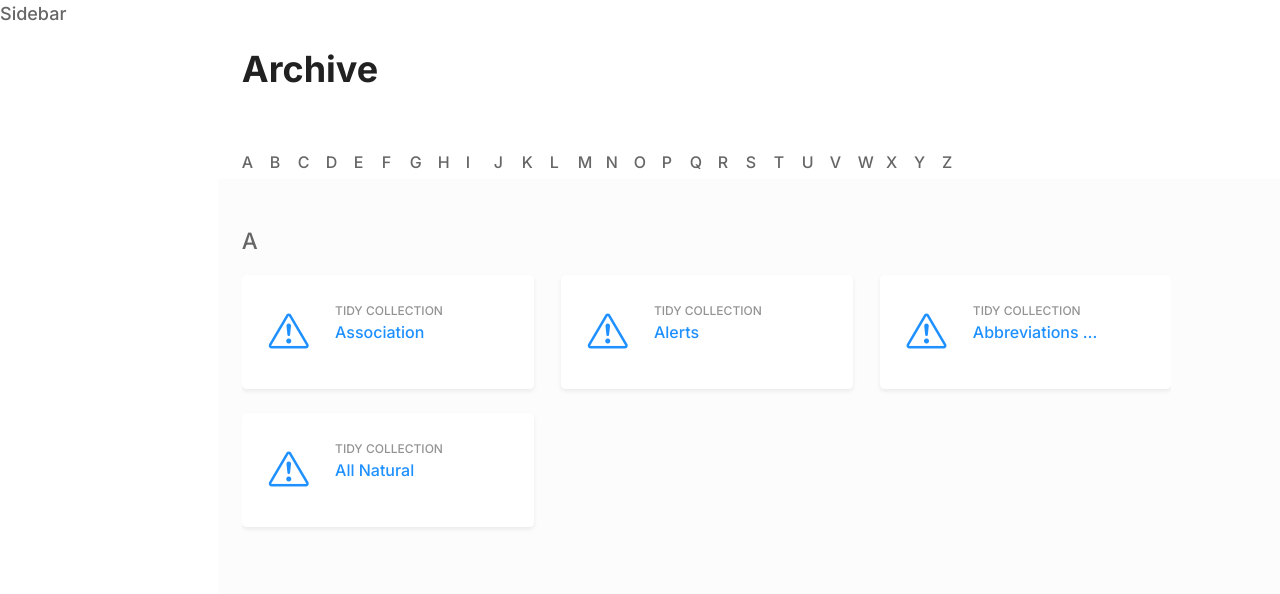
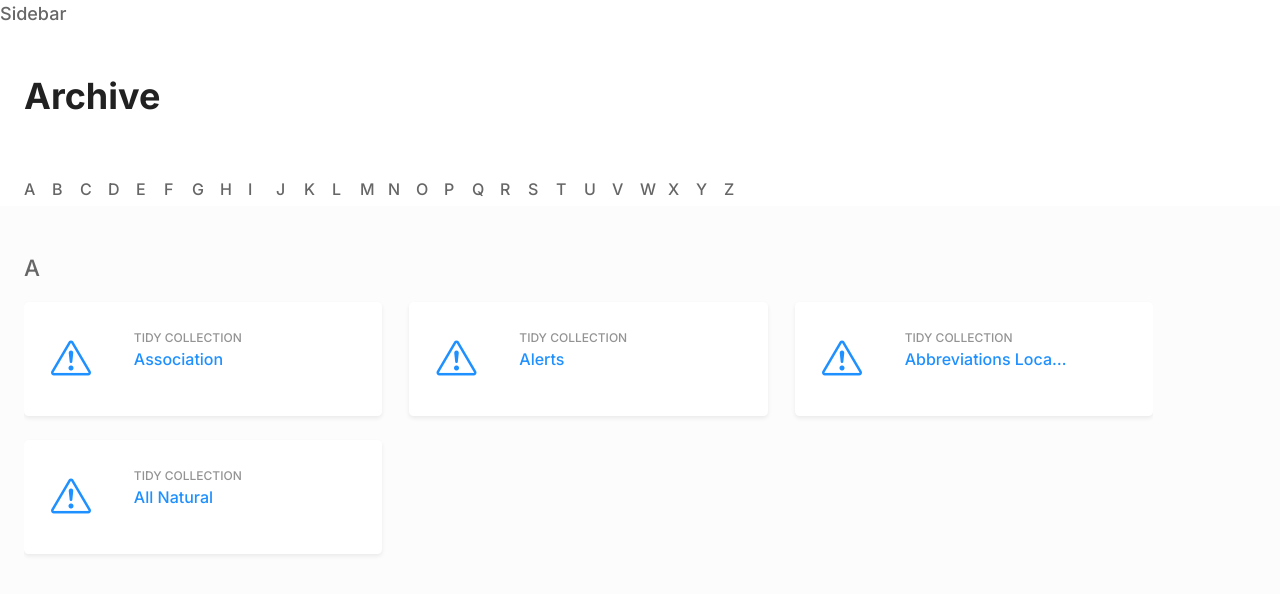
Before and after one commit to codedpills/tidy-archive, a React (Create React App) app: page / in a window 1280 px wide. Shown: the top 594 px of the page. Built offline with nearby package versions, Linux system fonts and the light colour scheme.

Commit message:
update page-container layout

```diff
--- a/src/components/layout/PageContainer.tsx
+++ b/src/components/layout/PageContainer.tsx
@@ -7,10 +7,10 @@ type PageContainerProps = {
 
 const PageContainer = ({ left, right }: PageContainerProps) => {
   return (
-    <section className="page-container overflow-hidden">
-      <div className="row">
-        <div className="col-2">{left}</div>
-        <div className="col">{right}</div>
+    <section className="page-container">
+      <div className="row g-0">
+        {left}
+        {right}
       </div>
     </section>
   );
```
